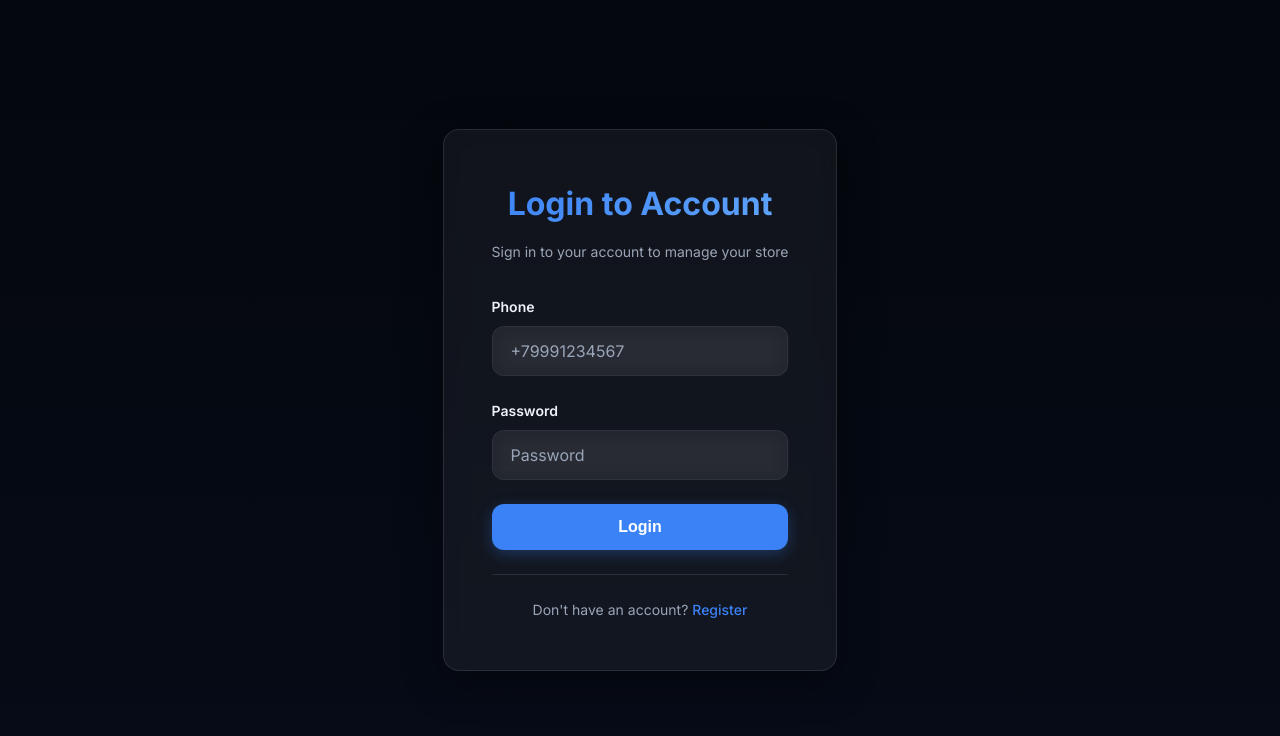
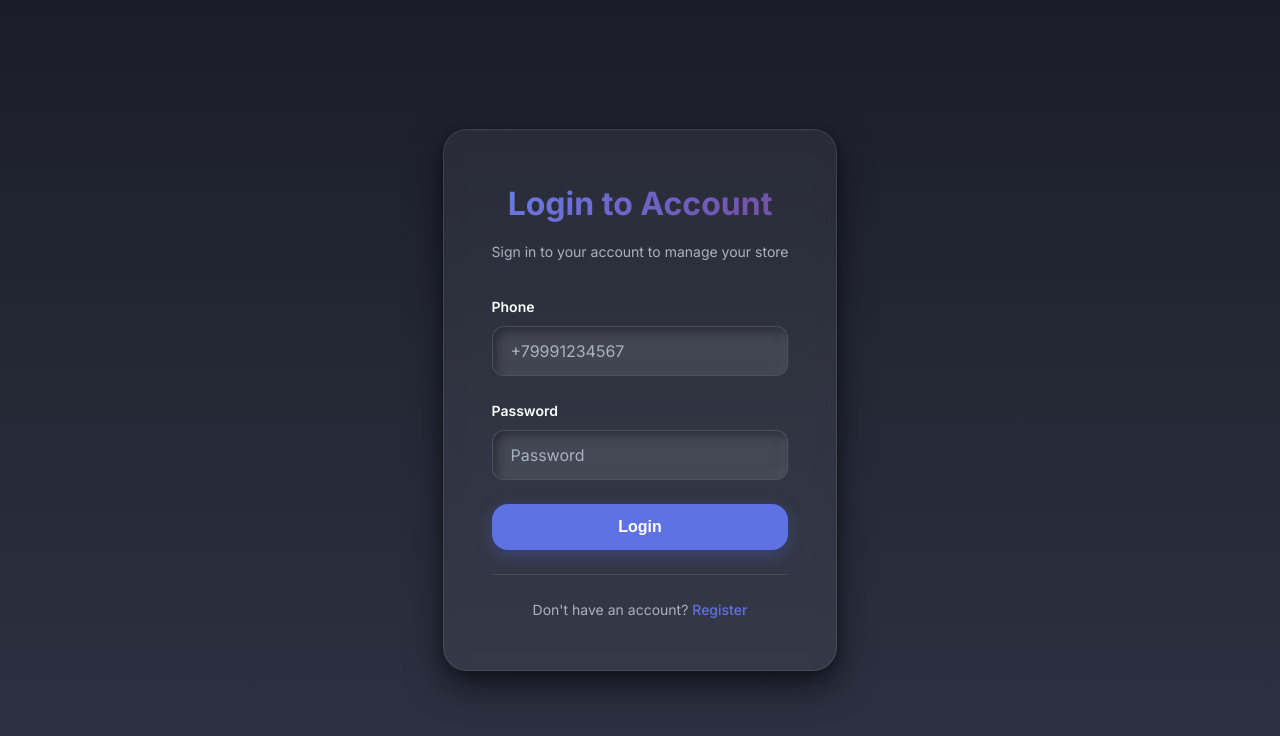
Before and after one commit to Muhammad-true/magazinApp, a React (Vite) app: page /login in a window 1280 px wide. Shown: the top 736 px of the page. Built offline with nearby package versions, Linux system fonts and the light colour scheme; no server answers.

Commit message:
Update design to modern Soft UI style with soft shadows and depth effects

```diff
--- a/src/App.css
+++ b/src/App.css
@@ -98,40 +98,95 @@
 .btn-primary {
   background: var(--gradient-primary);
   color: white;
-  box-shadow: 0 4px 15px rgba(59, 130, 246, 0.3);
+  box-shadow: var(--shadow-button);
   border: none;
+  position: relative;
+  overflow: hidden;
+}
+
+.btn-primary::after {
+  content: '';
+  position: absolute;
+  top: 50%;
+  left: 50%;
+  width: 0;
+  height: 0;
+  border-radius: 50%;
+  background: rgba(255, 255, 255, 0.3);
+  transform: translate(-50%, -50%);
+  transition: width 0.6s, height 0.6s;
+}
+
+.btn-primary:hover::after {
+  width: 300px;
+  height: 300px;
 }
 
 .btn-primary:hover {
-  transform: translateY(-2px);
-  box-shadow: 0 8px 25px rgba(59, 130, 246, 0.4);
-  background: linear-gradient(135deg, var(--accent-hover) 0%, var(--accent) 100%);
+  transform: translateY(-3px) scale(1.05);
+  box-shadow: var(--shadow-button-hover);
+  background: linear-gradient(135deg, var(--accent-light) 0%, var(--accent) 100%);
+}
+
+.btn-primary:active {
+  transform: translateY(-1px) scale(1.02);
 }
 
 .btn-secondary {
   background: var(--gradient-secondary);
   color: white;
-  box-shadow: 0 4px 15px rgba(102, 126, 234, 0.3);
+  box-shadow: 0 8px 20px rgba(245, 87, 108, 0.4), 0 4px 8px rgba(0, 0, 0, 0.2);
   border: none;
+  position: relative;
+  overflow: hidden;
+}
+
+.btn-secondary::after {
+  content: '';
+  position: absolute;
+  top: 50%;
+  left: 50%;
+  width: 0;
+  height: 0;
+  border-radius: 50%;
+  background: rgba(255, 255, 255, 0.3);
+  transform: translate(-50%, -50%);
+  transition: width 0.6s, height 0.6s;
+}
+
+.btn-secondary:hover::after {
+  width: 300px;
+  height: 300px;
 }
 
 .btn-secondary:hover {
-  transform: translateY(-2px);
-  box-shadow: 0 8px 25px rgba(102, 126, 234, 0.4);
+  transform: translateY(-3px) scale(1.05);
+  box-shadow: 0 12px 30px rgba(245, 87, 108, 0.5), 0 6px 12px rgba(0, 0, 0, 0.3);
+}
+
+.btn-secondary:active {
+  transform: translateY(-1px) scale(1.02);
 }
 
 .btn-outline {
-  background: var(--glass);
-  backdrop-filter: blur(10px);
+  background: var(--bg-secondary);
+  backdrop-filter: blur(20px);
   color: var(--text);
   border: 2px solid var(--border);
+  box-shadow: var(--shadow-soft-inset);
 }
 
 .btn-outline:hover {
   background: var(--glass-hover);
-  border-color: var(--border-hover);
-  transform: translateY(-2px);
+  border-color: var(--accent);
+  transform: translateY(-3px) scale(1.05);
+  box-shadow: var(--shadow-soft);
   color: var(--text);
+}
+
+.btn-outline:active {
+  transform: translateY(-1px) scale(1.02);
+  box-shadow: var(--shadow-soft-inset);
 }
 
 .btn:disabled {
@@ -159,11 +214,12 @@
   font-size: var(--font-size-base);
   border: 2px solid var(--border);
   border-radius: var(--radius);
-  transition: var(--transition);
-  background: var(--card-bg);
+  transition: all 0.3s cubic-bezier(0.4, 0, 0.2, 1);
+  background: var(--bg-secondary);
   color: var(--text);
   font-family: inherit;
-  backdrop-filter: blur(10px);
+  backdrop-filter: blur(20px);
+  box-shadow: var(--shadow-soft-inset);
 }
 
 .form-input::placeholder {
@@ -173,8 +229,9 @@
 .form-input:focus {
   outline: none;
   border-color: var(--accent);
-  box-shadow: 0 0 0 4px rgba(59, 130, 246, 0.1), 0 4px 12px rgba(0, 0, 0, 0.2);
+  box-shadow: 0 0 0 4px rgba(94, 114, 228, 0.2), var(--shadow-soft);
   background: var(--card-bg-hover);
+  transform: translateY(-2px);
 }
 
 .form-input.error {
@@ -193,14 +250,14 @@
   display: block;
 }
 
-/* Card Styles */
+/* Card Styles - Soft UI */
 .card {
   background: var(--card-bg);
-  backdrop-filter: blur(10px);
+  backdrop-filter: blur(20px);
   border-radius: var(--radius-lg);
   padding: var(--spacing-xl);
-  box-shadow: var(--shadow);
-  transition: var(--transition);
+  box-shadow: var(--shadow-soft);
+  transition: all 0.4s cubic-bezier(0.4, 0, 0.2, 1);
   border: 1px solid var(--border);
   position: relative;
   overflow: hidden;
@@ -212,10 +269,11 @@
   top: 0;
   left: 0;
   right: 0;
-  height: 3px;
+  height: 4px;
   background: var(--gradient-primary);
   transform: scaleX(0);
-  transition: var(--transition);
+  transition: transform 0.4s cubic-bezier(0.4, 0, 0.2, 1);
+  border-radius: var(--radius-lg) var(--radius-lg) 0 0;
 }
 
 .card:hover::before {
@@ -224,9 +282,24 @@
 
 .card:hover {
   box-shadow: var(--shadow-lg);
-  transform: translateY(-4px);
+  transform: translateY(-6px) scale(1.02);
   border-color: var(--border-hover);
   background: var(--card-bg-hover);
+}
+
+/* Soft UI эффект для карточек */
+.card-soft {
+  background: var(--bg-secondary);
+  border-radius: var(--radius-lg);
+  padding: var(--spacing-xl);
+  box-shadow: var(--shadow-soft);
+  transition: all 0.4s cubic-bezier(0.4, 0, 0.2, 1);
+  border: none;
+}
+
+.card-soft:hover {
+  box-shadow: var(--shadow-lg);
+  transform: translateY(-4px);
 }
 
 /* Section Styles */
--- a/src/index.css
+++ b/src/index.css
@@ -7,59 +7,65 @@
 }
 
 :root {
-  /* Основные цвета - темная тема */
-  --bg: #04070d;
-  --bg-secondary: #060b17;
-  --bg-tertiary: #0a0f1a;
-  --text: #eef2f8;
-  --text-secondary: #cbd5e1;
-  --muted: #9aa5b8;
-  --muted-light: #64748b;
+  /* Основные цвета - Soft UI темная тема */
+  --bg: #1a1d29;
+  --bg-secondary: #252936;
+  --bg-tertiary: #2d3142;
+  --text: #ffffff;
+  --text-secondary: #e0e6ed;
+  --muted: #a8b3c0;
+  --muted-light: #8b95a6;
 
-  /* Акцентные цвета */
-  --accent: #3b82f6;
-  --accent2: #60a5fa;
-  --accent-hover: #2563eb;
+  /* Акцентные цвета - Soft UI стиль */
+  --accent: #5e72e4;
+  --accent2: #825ee4;
+  --accent-hover: #4c63d2;
+  --accent-light: #7889e8;
 
   /* Статусные цвета */
-  --success: #10b981;
-  --success-light: #34d399;
-  --danger: #ef4444;
-  --danger-light: #f87171;
-  --warning: #f59e0b;
-  --warning-light: #fbbf24;
-  --info: #3b82f6;
-  --info-light: #60a5fa;
+  --success: #2dce89;
+  --success-light: #5deaa8;
+  --danger: #f5365c;
+  --danger-light: #ff6b8a;
+  --warning: #fb6340;
+  --warning-light: #ff8a6b;
+  --info: #11cdef;
+  --info-light: #4dd4e8;
 
-  /* Градиенты */
-  --gradient-primary: linear-gradient(135deg, #3b82f6 0%, #60a5fa 100%);
-  --gradient-secondary: linear-gradient(135deg, #667eea 0%, #764ba2 100%);
+  /* Градиенты - Soft UI стиль */
+  --gradient-primary: linear-gradient(135deg, #667eea 0%, #764ba2 100%);
+  --gradient-secondary: linear-gradient(135deg, #f093fb 0%, #f5576c 100%);
   --gradient-accent: linear-gradient(135deg, #4facfe 0%, #00f2fe 100%);
-  --gradient-bg: linear-gradient(180deg, var(--bg) 0%, var(--bg-secondary) 100%);
+  --gradient-success: linear-gradient(135deg, #2dce89 0%, #5deaa8 100%);
+  --gradient-bg: linear-gradient(180deg, #1a1d29 0%, #252936 50%, #2d3142 100%);
 
-  /* Эффекты */
-  --glass: rgba(255, 255, 255, 0.06);
-  --glass-border: rgba(255, 255, 255, 0.1);
-  --glass-hover: rgba(255, 255, 255, 0.1);
+  /* Soft UI эффекты - мягкие тени */
+  --glass: rgba(255, 255, 255, 0.08);
+  --glass-border: rgba(255, 255, 255, 0.12);
+  --glass-hover: rgba(255, 255, 255, 0.15);
   --card-bg: rgba(255, 255, 255, 0.05);
-  --card-bg-hover: rgba(255, 255, 255, 0.08);
+  --card-bg-hover: rgba(255, 255, 255, 0.1);
 
-  /* Тени */
-  --shadow: 0 4px 20px rgba(0, 0, 0, 0.3);
-  --shadow-lg: 0 10px 40px rgba(0, 0, 0, 0.4);
-  --shadow-xl: 0 20px 60px rgba(0, 0, 0, 0.5);
-  --shadow-inset: inset 0 2px 4px rgba(0, 0, 0, 0.2);
+  /* Soft UI тени - мягкие и объемные */
+  --shadow-soft: 8px 8px 16px rgba(0, 0, 0, 0.4), -8px -8px 16px rgba(255, 255, 255, 0.05);
+  --shadow-soft-inset: inset 4px 4px 8px rgba(0, 0, 0, 0.3), inset -4px -4px 8px rgba(255, 255, 255, 0.05);
+  --shadow: 0 8px 26px rgba(0, 0, 0, 0.4), 0 4px 8px rgba(0, 0, 0, 0.2);
+  --shadow-lg: 0 15px 35px rgba(0, 0, 0, 0.5), 0 5px 15px rgba(0, 0, 0, 0.3);
+  --shadow-xl: 0 20px 60px rgba(0, 0, 0, 0.6), 0 8px 25px rgba(0, 0, 0, 0.4);
+  --shadow-button: 0 4px 15px rgba(94, 114, 228, 0.4), 0 2px 5px rgba(0, 0, 0, 0.2);
+  --shadow-button-hover: 0 8px 25px rgba(94, 114, 228, 0.5), 0 4px 10px rgba(0, 0, 0, 0.3);
+  --shadow-inset: inset 0 2px 4px rgba(0, 0, 0, 0.3), inset 0 -2px 4px rgba(255, 255, 255, 0.05);
 
   /* Границы */
   --border: rgba(255, 255, 255, 0.1);
   --border-hover: rgba(255, 255, 255, 0.2);
-  --border-focus: rgba(59, 130, 246, 0.5);
+  --border-focus: rgba(94, 114, 228, 0.6);
 
-  /* Радиусы */
-  --radius: 12px;
-  --radius-sm: 8px;
-  --radius-lg: 16px;
-  --radius-xl: 20px;
+  /* Радиусы - больше скруглений для Soft UI */
+  --radius: 16px;
+  --radius-sm: 12px;
+  --radius-lg: 24px;
+  --radius-xl: 32px;
 
   /* Отступы */
   --spacing-xs: 0.5rem;
--- a/src/pages/LandingPage.css
+++ b/src/pages/LandingPage.css
@@ -224,18 +224,19 @@
 
 .screenshot-card {
   scroll-snap-align: start;
-  background: var(--glass);
-  backdrop-filter: blur(14px);
-  border-radius: var(--radius);
+  background: var(--bg-secondary);
+  backdrop-filter: blur(20px);
+  border-radius: var(--radius-lg);
   overflow: hidden;
-  transition: all 0.3s ease;
-  border: 1px solid rgba(255, 255, 255, 0.1);
+  transition: all 0.4s cubic-bezier(0.4, 0, 0.2, 1);
+  border: 1px solid var(--border);
+  box-shadow: var(--shadow-soft);
 }
 
 .screenshot-card:hover {
-  transform: translateY(-8px);
-  box-shadow: 0 12px 32px rgba(0, 0, 0, 0.3);
-  border-color: rgba(59, 130, 246, 0.4);
+  transform: translateY(-10px) scale(1.03);
+  box-shadow: var(--shadow-lg);
+  border-color: var(--accent);
 }
 
 .screenshot-card img {
@@ -504,21 +505,40 @@
 }
 
 .plan-card {
-  background: rgba(255, 255, 255, 0.03) !important;
-  backdrop-filter: blur(14px);
-  padding: 30px;
-  border-radius: var(--radius);
+  background: var(--bg-secondary) !important;
+  backdrop-filter: blur(20px);
+  padding: 40px 30px;
+  border-radius: var(--radius-lg);
   text-align: center;
-  transition: all 0.3s ease;
+  transition: all 0.4s cubic-bezier(0.4, 0, 0.2, 1);
   border: 1px solid var(--border);
   color: var(--text);
+  box-shadow: var(--shadow-soft);
+  position: relative;
+  overflow: hidden;
+}
+
+.plan-card::before {
+  content: '';
+  position: absolute;
+  top: 0;
+  left: 0;
+  right: 0;
+  height: 4px;
+  background: var(--gradient-primary);
+  transform: scaleX(0);
+  transition: transform 0.4s cubic-bezier(0.4, 0, 0.2, 1);
+}
+
+.plan-card:hover::before {
+  transform: scaleX(1);
 }
 
 .plan-card:hover {
-  transform: translateY(-4px);
-  background: rgba(255, 255, 255, 0.05) !important;
+  transform: translateY(-8px) scale(1.02);
+  background: var(--card-bg-hover) !important;
   border-color: var(--accent);
-  box-shadow: var(--shadow);
+  box-shadow: var(--shadow-lg);
 }
 
 .plan-card h3,
@@ -616,12 +636,13 @@
   max-width: 700px;
   margin: 0 auto;
   width: 100%;
-  background: var(--glass);
-  backdrop-filter: blur(14px);
+  background: var(--bg-secondary);
+  backdrop-filter: blur(20px);
   padding: 60px 48px;
-  border-radius: var(--radius);
-  border: 1px solid rgba(255, 255, 255, 0.1);
+  border-radius: var(--radius-lg);
+  border: 1px solid var(--border);
   text-align: center;
+  box-shadow: var(--shadow-soft);
 }
 
 .success-icon {
@@ -650,14 +671,21 @@
 }
 
 .license-item {
-  background: rgba(255, 255, 255, 0.05);
+  background: var(--bg-tertiary);
   padding: 20px;
-  border-radius: 12px;
+  border-radius: var(--radius);
   margin-bottom: 16px;
   display: flex;
   align-items: center;
   gap: 12px;
-  border: 1px solid rgba(255, 255, 255, 0.1);
+  border: 1px solid var(--border);
+  box-shadow: var(--shadow-soft-inset);
+  transition: all 0.3s ease;
+}
+
+.license-item:hover {
+  box-shadow: var(--shadow-soft);
+  transform: translateX(4px);
 }
 
 .license-item label {
```
Also changed, not shown: src/components/Navbar.css (+4 -4 lines).
